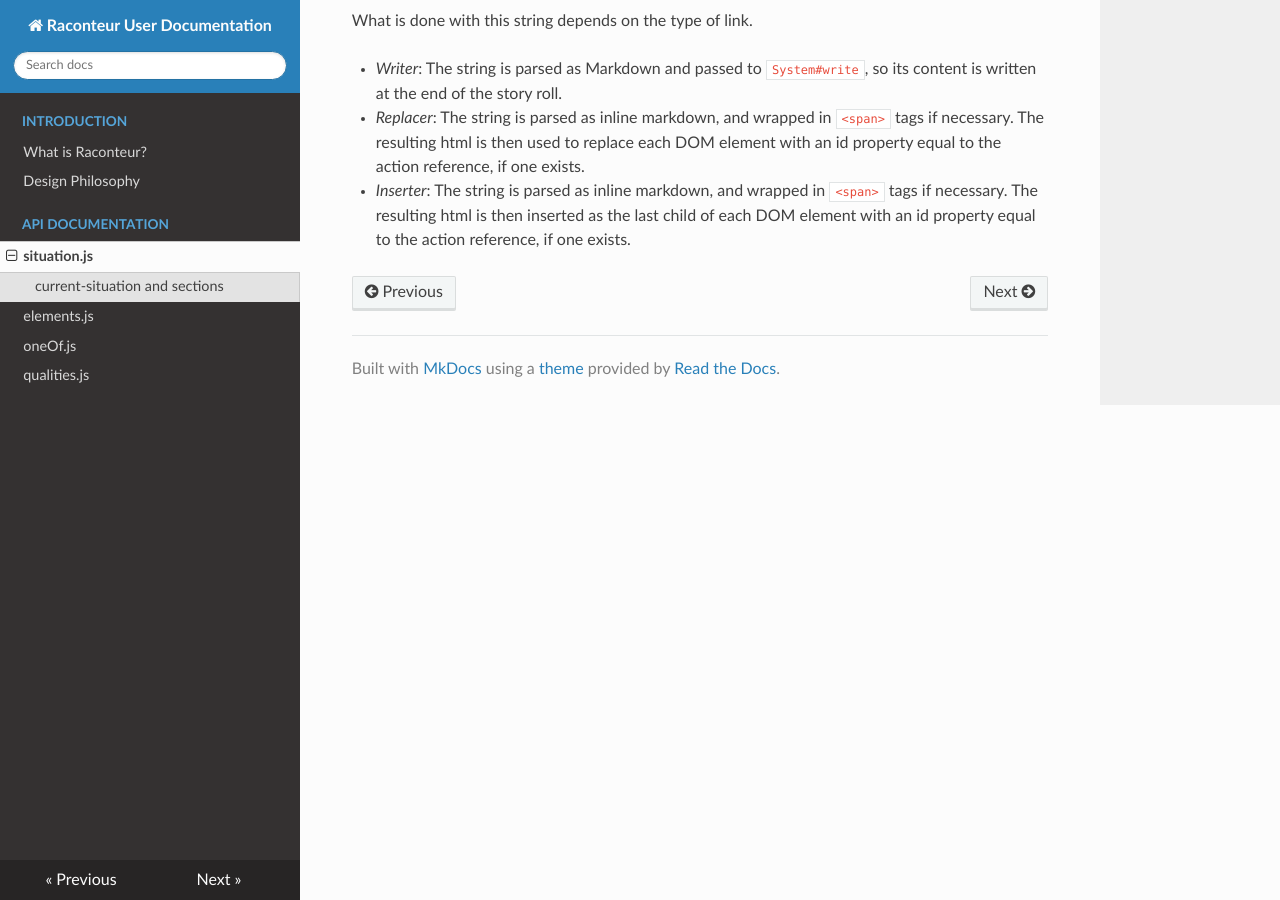
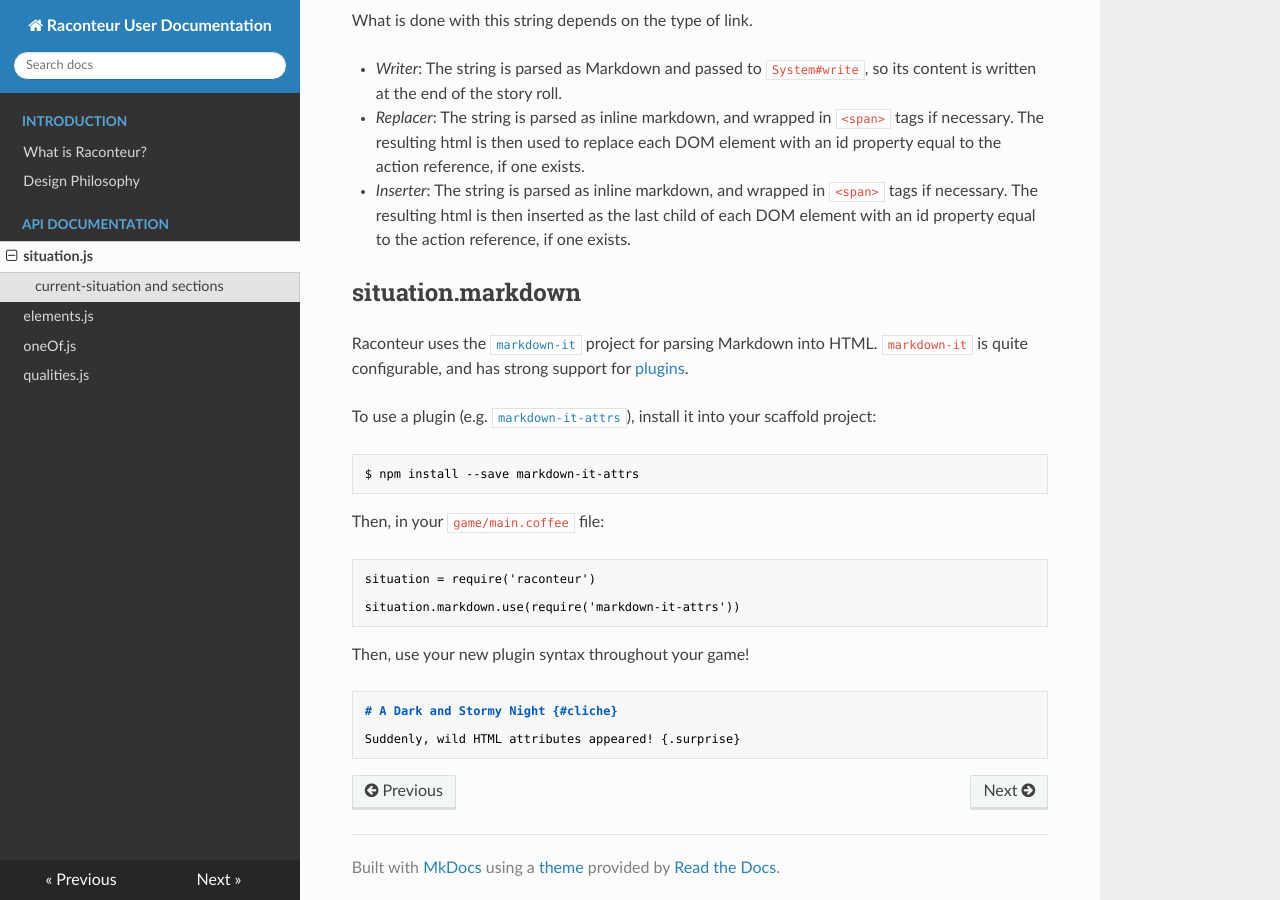
Before and after one commit to sequitur/raconteur, an MkDocs documentation site: the page built from docs/situation.md, in a window 1280 px wide and 900 px high, scrolled down 4997 px. Built offline with MkDocs 1.6.1, drawn with Linux system fonts in a browser that asks for light colours; nearby versions of some CDN libraries; old or Windows-style settings are respelled for this version of MkDocs.

Commit message:
Add documentation for situation.markdown
Please let me know if the example is too corny for the tone of the docs.

````diff
--- a/docs/situation.md
+++ b/docs/situation.md
@@ -172,3 +172,36 @@ What is done with this string depends on the type of link.
 - *Writer*: The string is parsed as Markdown and passed to `System#write`, so its content is written at the end of the story roll.
 - *Replacer*: The string is parsed as inline markdown, and wrapped in `<span>` tags if necessary. The resulting html is then used to replace each DOM element with an id property equal to the action reference, if one exists.
 - *Inserter*: The string is parsed as inline markdown, and wrapped in `<span>` tags if necessary. The resulting html is then inserted as the last child of each DOM element with an id property equal to the action reference, if one exists.
+
+
+## situation.markdown
+
+Raconteur uses the [`markdown-it`][markdown-it] project for parsing Markdown
+into HTML. `markdown-it` is quite configurable, and has strong support for
+[plugins][plugins].
+
+To use a plugin (e.g. [`markdown-it-attrs`][attrs]), install it into your scaffold project:
+
+```bash
+$ npm install --save markdown-it-attrs
+```
+
+Then, in your `game/main.coffee` file:
+
+```coffeescript
+situation = require('raconteur')
+
+situation.markdown.use(require('markdown-it-attrs'))
+```
+
+Then, use your new plugin syntax throughout your game!
+
+```markdown
+# A Dark and Stormy Night {#cliche}
+
+Suddenly, wild HTML attributes appeared! {.surprise}
+```
+
+[markdown-it]: https://www.npmjs.com/package/markdown-it
+[plugins]: https://www.npmjs.com/browse/keyword/markdown-it-plugin
+[attrs]: https://www.npmjs.com/package/markdown-it-attrs
````
